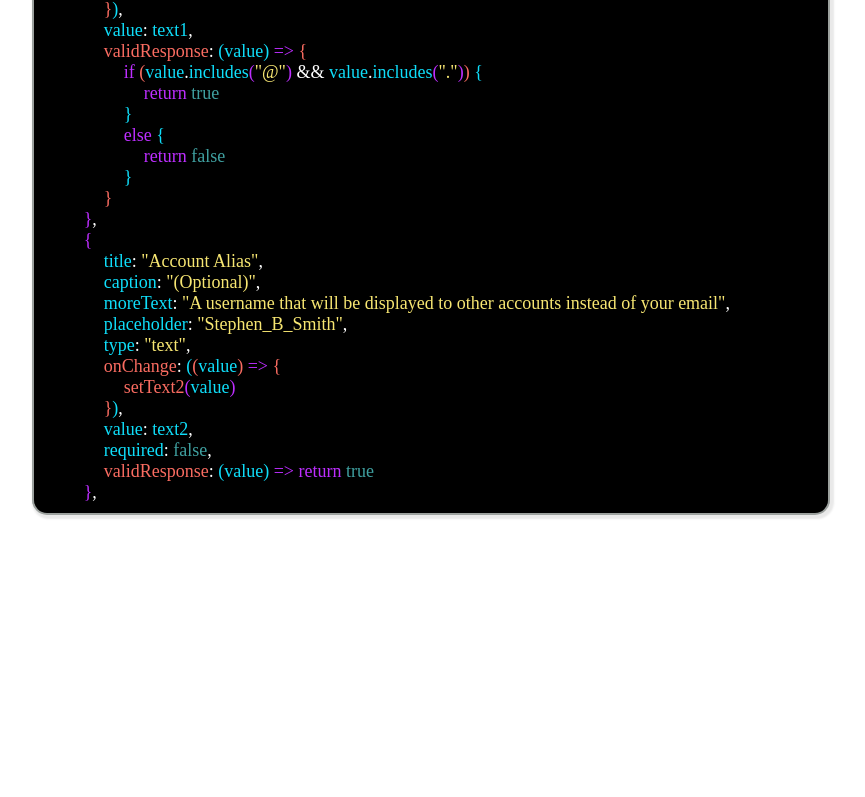
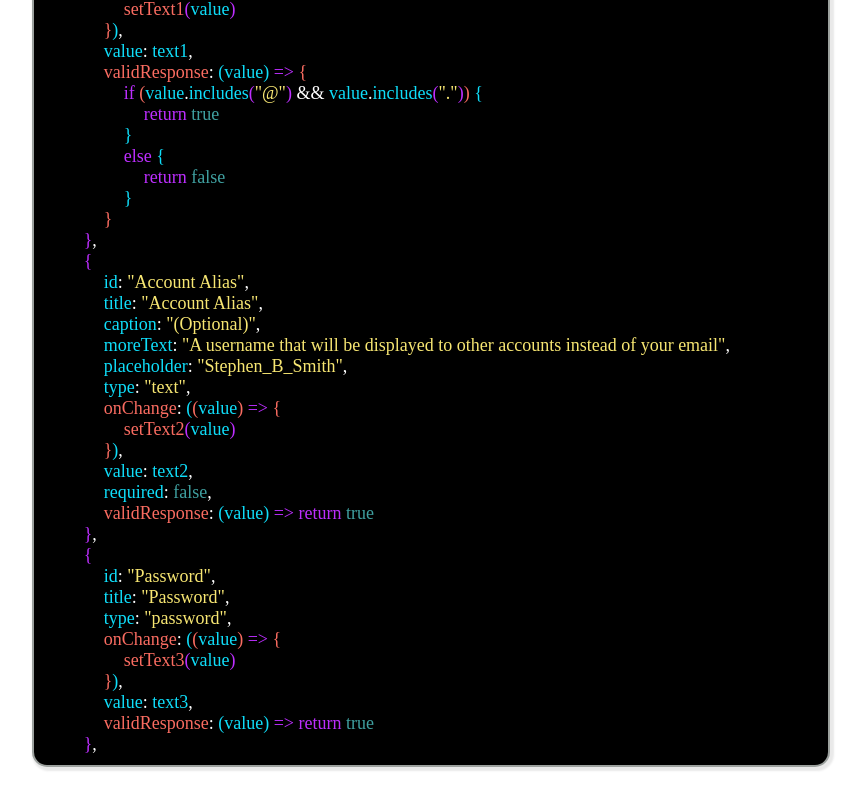
Before and after one commit to NLanese/the-codex, a Next.js app: page /showcases/ostrich-components/ostrich_forms in a window 1280 px wide. Shown: the part 1021-1818 px from the top of the page, without its empty margins (232-1097 px from the left). Before the commit the page ends 1566 px from the top, so only its background shows below. Built offline with nearby package versions, Linux system fonts and the light colour scheme.

Commit message:
Update ostForms.js

```diff
--- a/components/ostrich-components/ostForms.js
+++ b/components/ostrich-components/ostForms.js
@@ -67,6 +67,7 @@ export default function OstFormsShowcase(){
                 style={{width: '70%', marginLeft: '15%'}}
                 fields={[
                     {
+                        id: "Email",
                         title: "Email",
                         placeholder: "example@email.com",
                         type: "text",
@@ -84,6 +85,7 @@ export default function OstFormsShowcase(){
                         }
                     },
                     {
+                        id: "Account Alias",
                         title: "Account Alias",
                         caption: "(Optional)",
                         moreText: "A username that will be displayed to other accounts instead of your email",
@@ -95,6 +97,7 @@ export default function OstFormsShowcase(){
                         validResponse: () => true
                     },
                     {
+                        id: "Password",
                         title: "Password",
                         type: "password",
                         onChange: ((value) => setText3(value)),
@@ -141,6 +144,12 @@ export default function OstFormsShowcase(){
                     <div>
                         <p style={{...Styles.Code.code, fontSize: 18, marginLeft: 40}}>
                             <span style={Styles.Code.keyword}>{"{"}</span>
+                        </p>
+                        <p style={{...Styles.Code.code, fontSize: 18, marginLeft: 60}}>
+                            <span style={Styles.Code.var}>id</span>
+                            <span style={Styles.Code.reg}>: </span>
+                            <span style={Styles.Code.str}>"Email"</span>
+                            <span style={Styles.Code.reg}>, </span>
                         </p>
                         <p style={{...Styles.Code.code, fontSize: 18, marginLeft: 60}}>
                             <span style={Styles.Code.var}>title</span>
@@ -248,6 +257,12 @@ export default function OstFormsShowcase(){
                             <span style={Styles.Code.keyword}>{"{"}</span>
                         </p>
                         <p style={{...Styles.Code.code, fontSize: 18, marginLeft: 60}}>
+                            <span style={Styles.Code.var}>id</span>
+                            <span style={Styles.Code.reg}>: </span>
+                            <span style={Styles.Code.str}>"Account Alias"</span>
+                            <span style={Styles.Code.reg}>, </span>
+                        </p>
+                        <p style={{...Styles.Code.code, fontSize: 18, marginLeft: 60}}>
                             <span style={Styles.Code.var}>title</span>
                             <span style={Styles.Code.reg}>: </span>
                             <span style={Styles.Code.str}>"Account Alias"</span>
@@ -326,7 +341,71 @@ export default function OstFormsShowcase(){
                         </p>
                     </div>
 
-
+                    {/* Field Three */}
+                    <div>
+                        <p style={{...Styles.Code.code, fontSize: 18, marginLeft: 40}}>
+                            <span style={Styles.Code.keyword}>{"{"}</span>
+                        </p>
+                        <p style={{...Styles.Code.code, fontSize: 18, marginLeft: 60}}>
+                            <span style={Styles.Code.var}>id</span>
+                            <span style={Styles.Code.reg}>: </span>
+                            <span style={Styles.Code.str}>"Password"</span>
+                            <span style={Styles.Code.reg}>, </span>
+                        </p>
+                        <p style={{...Styles.Code.code, fontSize: 18, marginLeft: 60}}>
+                            <span style={Styles.Code.var}>title</span>
+                            <span style={Styles.Code.reg}>: </span>
+                            <span style={Styles.Code.str}>"Password"</span>
+                            <span style={Styles.Code.reg}>, </span>
+                        </p>
+                        <p style={{...Styles.Code.code, fontSize: 18, marginLeft: 60}}>
+                            <span style={Styles.Code.var}>type</span>
+                            <span style={Styles.Code.reg}>: </span>
+                            <span style={Styles.Code.str}>"password"</span>
+                            <span style={Styles.Code.reg}>, </span>
+                        </p>
+                        <p style={{...Styles.Code.code, fontSize: 18, marginLeft: 60}}>
+                            <span style={Styles.Code.func}>onChange</span>
+                            <span style={Styles.Code.reg}>: </span>
+                            <span style={Styles.Code.var}>{"("}</span>
+                            <span style={Styles.Code.func}>{"("}</span>
+                            <span style={Styles.Code.var}>value</span>
+                            <span style={Styles.Code.func}>{")"}</span>
+                            <span style={Styles.Code.keyword}>{" => "}</span>
+                            <span style={Styles.Code.func}>{"{"}</span>
+                        </p>
+                        <p style={{...Styles.Code.code, fontSize: 18, marginLeft: 80}}>
+                            <span style={Styles.Code.func}>setText3</span>
+                            <span style={Styles.Code.keyword}>{"("}</span>
+                            <span style={Styles.Code.var}>value</span>
+                            <span style={Styles.Code.keyword}>{")"}</span>
+                        </p>
+                        <p style={{...Styles.Code.code, fontSize: 18, marginLeft: 60}}>
+                            <span style={Styles.Code.func}>{"}"}</span>
+                            <span style={Styles.Code.var}>{")"}</span>
+                            <span style={Styles.Code.reg}>, </span>
+                        </p>
+                        <p style={{...Styles.Code.code, fontSize: 18, marginLeft: 60}}>
+                            <span style={Styles.Code.var}>value</span>
+                            <span style={Styles.Code.reg}>: </span>
+                            <span style={Styles.Code.var}>text3</span>
+                            <span style={Styles.Code.reg}>, </span>
+                        </p>
+                        <p style={{...Styles.Code.code, fontSize: 18, marginLeft: 60}}>
+                            <span style={Styles.Code.func}>validResponse</span>
+                            <span style={Styles.Code.reg}>: </span>
+                            <span style={Styles.Code.var}>{"("}</span>
+                            <span style={Styles.Code.var}>value</span>
+                            <span style={Styles.Code.var}>{")"}</span>
+                            <span style={Styles.Code.keyword}>{" => "}</span>
+                            <span style={Styles.Code.keyword}>return</span>
+                            <span style={Styles.Code.bool}> true</span>
+                        </p>
+                        <p style={{...Styles.Code.code, fontSize: 18, marginLeft: 40}}>
+                            <span style={Styles.Code.keyword}>{"}"}</span>
+                            <span style={Styles.Code.reg}>{","}</span>
+                        </p>
+                    </div>
                 </div>
 
         </div>
```
